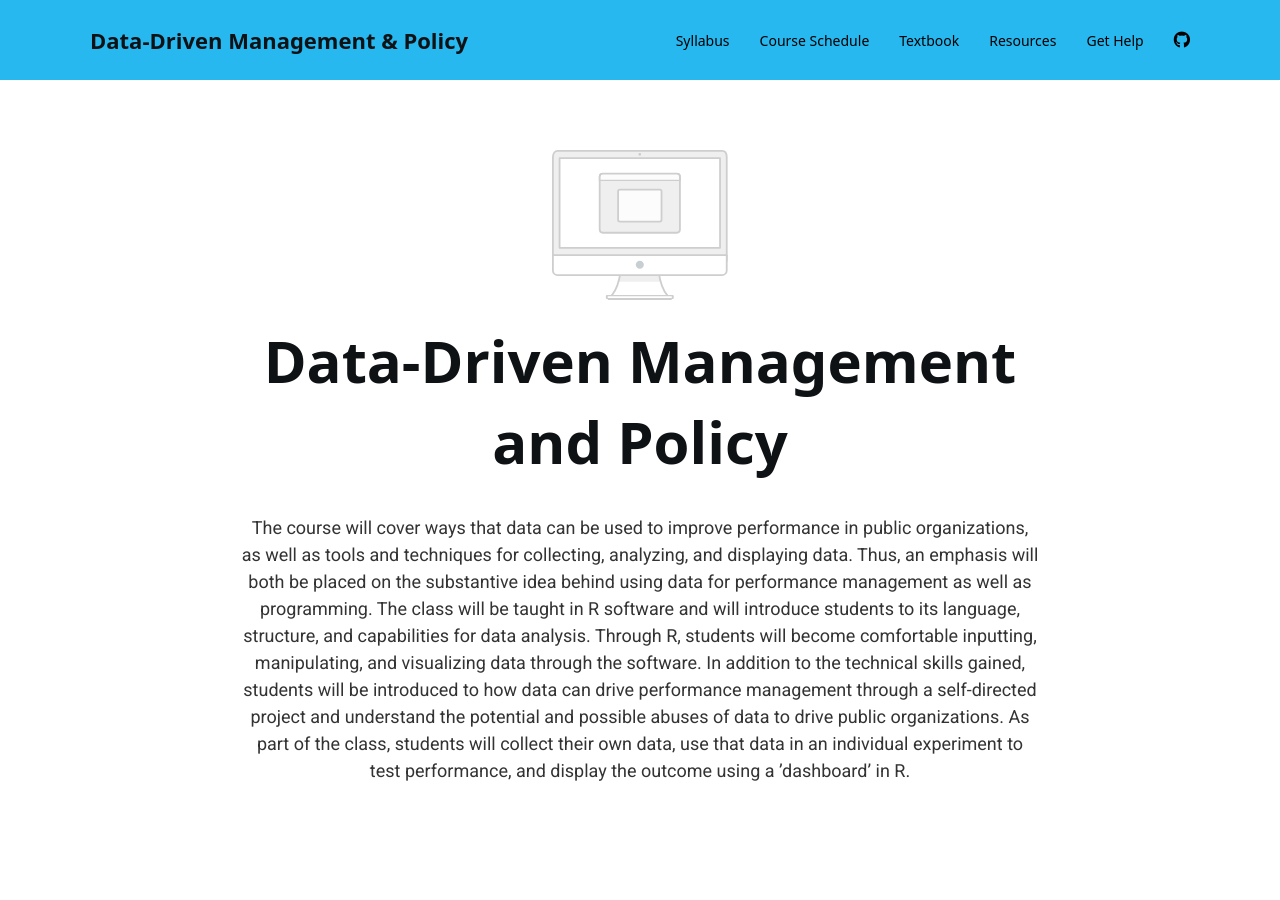
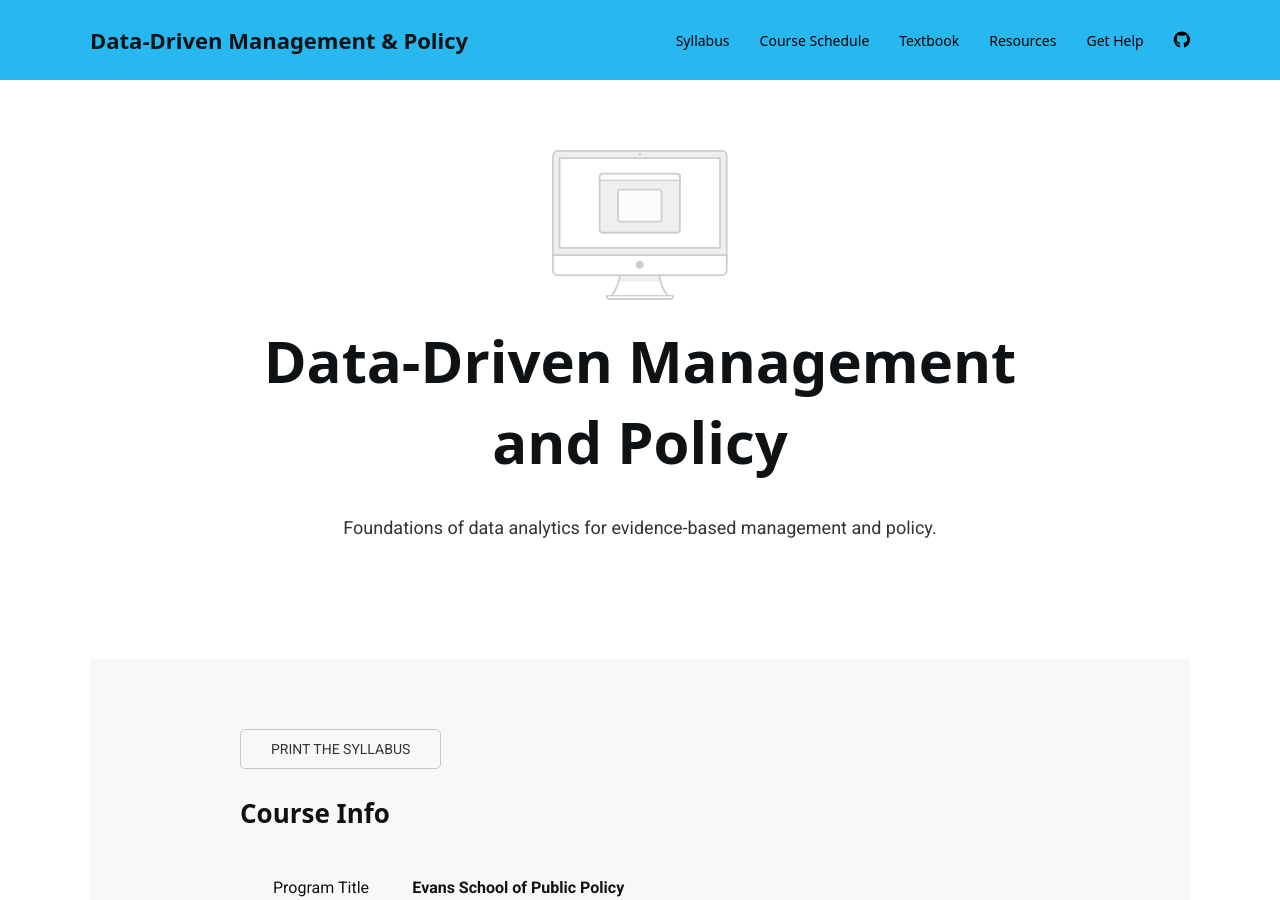
Before and after one commit to DS4PS/ddmp-uw-class-spring-2019, a Jekyll site: the page built from index.md, in a window 1280 px wide and 900 px high. Built offline with Jekyll 4.4.1, drawn with Linux system fonts in a browser that asks for light colours; nearby versions of some CDN libraries; a style sheet for code colours, icons or effects is not loaded.

Commit message:
Update _config.yml

```diff
--- a/_config.yml
+++ b/_config.yml
@@ -37,7 +37,7 @@
 index:
     title: Data-Driven Management and Policy
     image: imac.svg
-    subtitle: The course will cover ways that data can be used to improve performance in public organizations, as well as tools and techniques for collecting, analyzing, and displaying data.  Thus, an emphasis will both be placed on the substantive idea behind using data for performance management as well as programming.  The class will be taught in R software and will introduce students to its language, structure, and capabilities for data analysis.   Through  R,  students  will  become  comfortable  inputting,  manipulating,  and  visualizing  data  through  the  software.  In addition to the technical skills gained, students will be introduced to how data can drive performance management through a self-directed project and understand the potential and possible abuses of data to drive public organizations.  As part of the class, students will collect their own data, use that data in  an  individual  experiment  to  test  performance,  and  display  the  outcome  using  a  ’dashboard’ in R.
+    subtitle: Foundations of data analytics for evidence-based management and policy.
 
 
 
```
